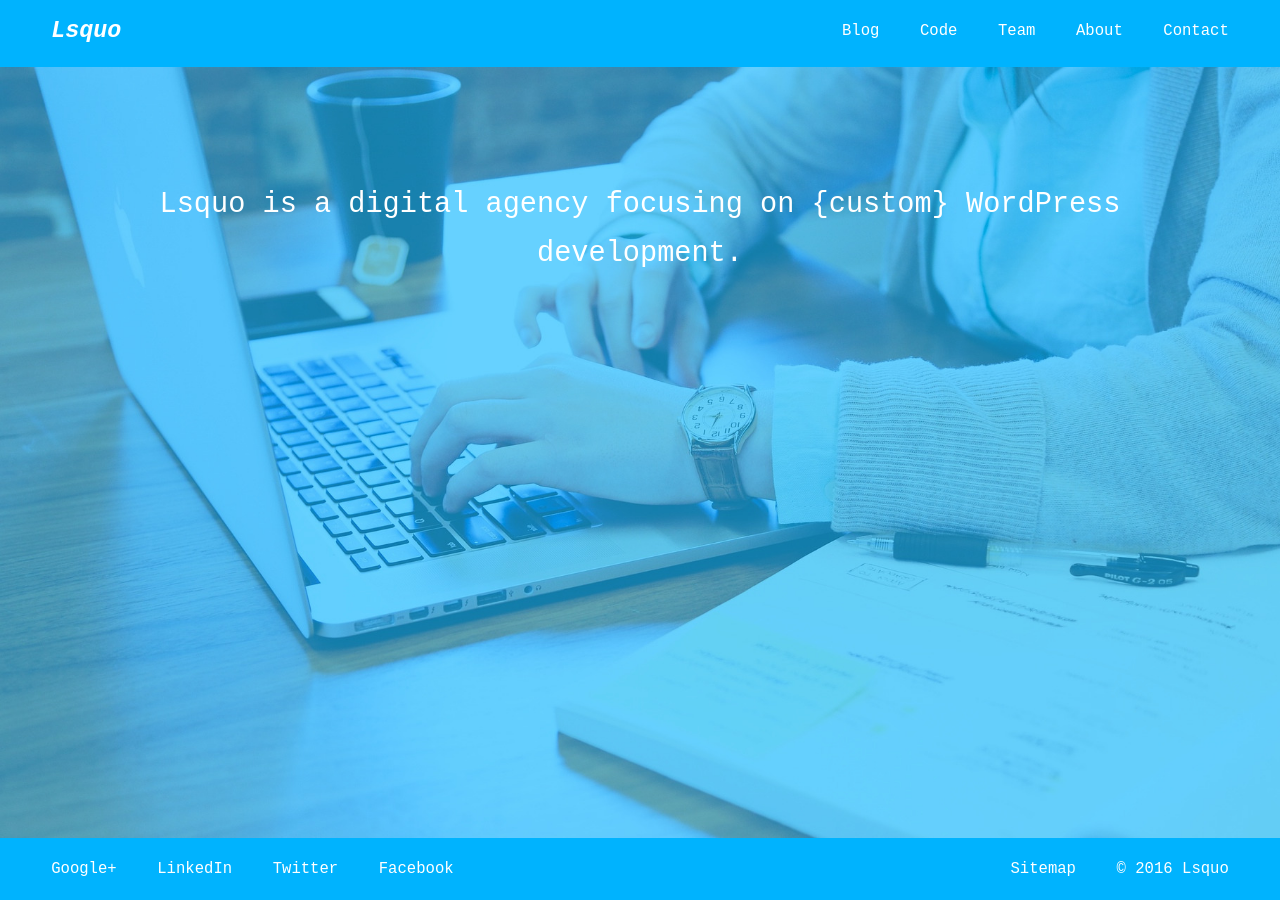
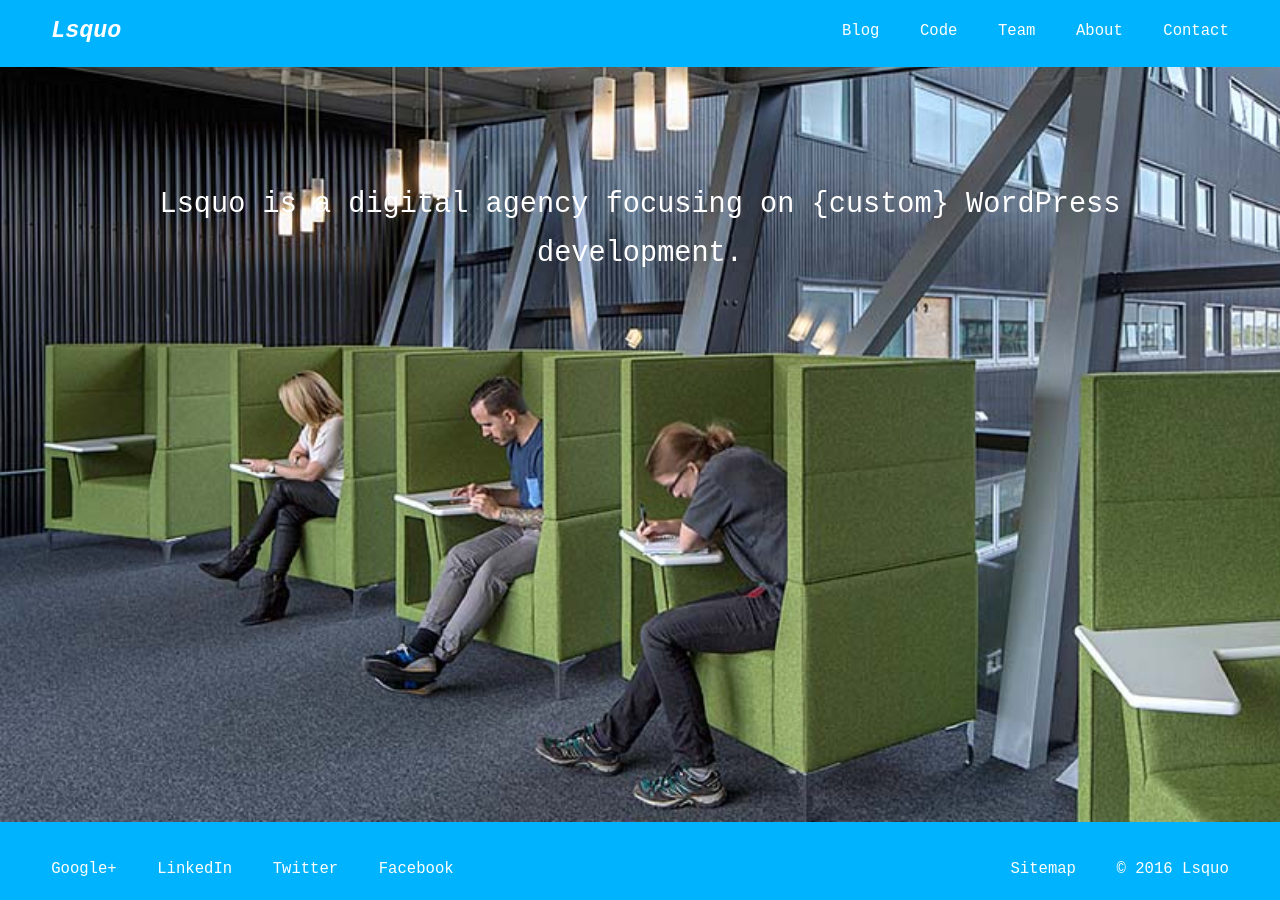
Before and after one commit to lsquo/lsquo.github.io, a Jekyll site: the page built from index.html, in a window 1280 px wide. Built offline with Jekyll 4.4.1, drawn with Linux system fonts in a browser that asks for light colours.

Commit message:
Change background image

```diff
--- a/_sass/_base.scss
+++ b/_sass/_base.scss
@@ -18,9 +18,10 @@
 
 body.default {
 	background-color: #00b3fe;
-	background-image: url(/images/background.jpg);
+	background-image: url(/images/quiet-area.jpg);
 	background-repeat: no-repeat;
 	background-size: cover;
+	background-position: 0 -6em;
 }
 
 body.page {
```
Also changed, not shown: images/background.jpg (deleted), images/quiet-area.jpg (added).
